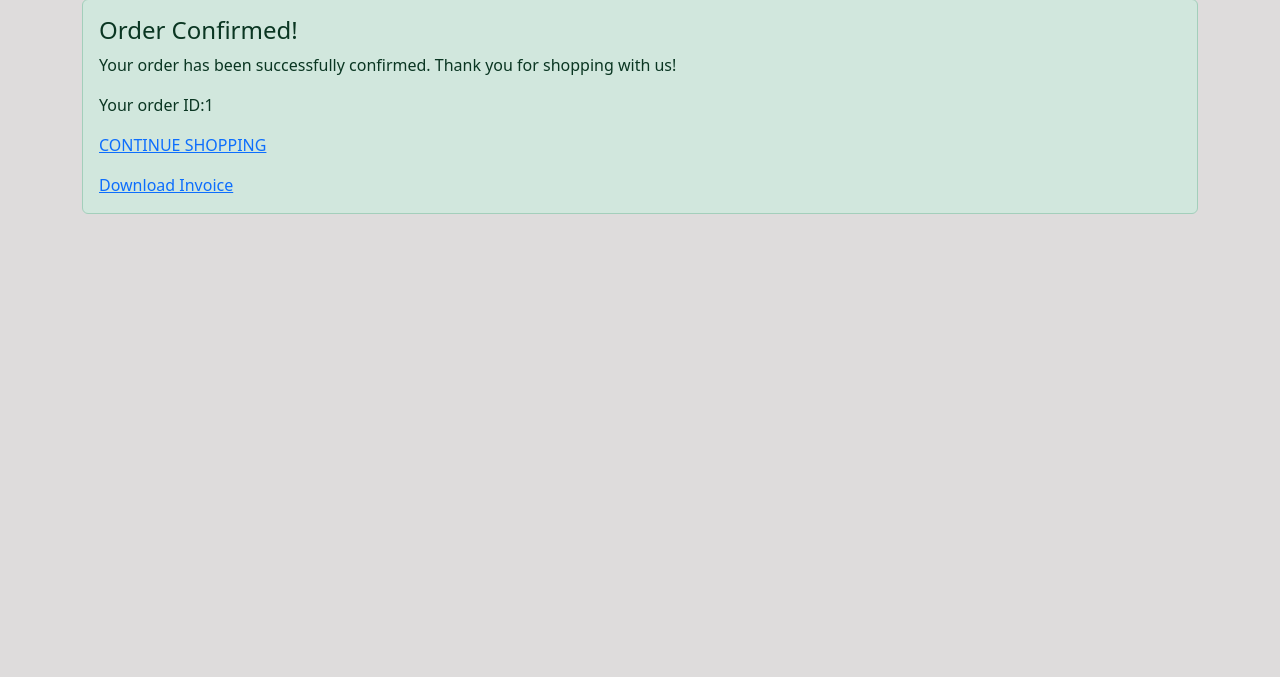
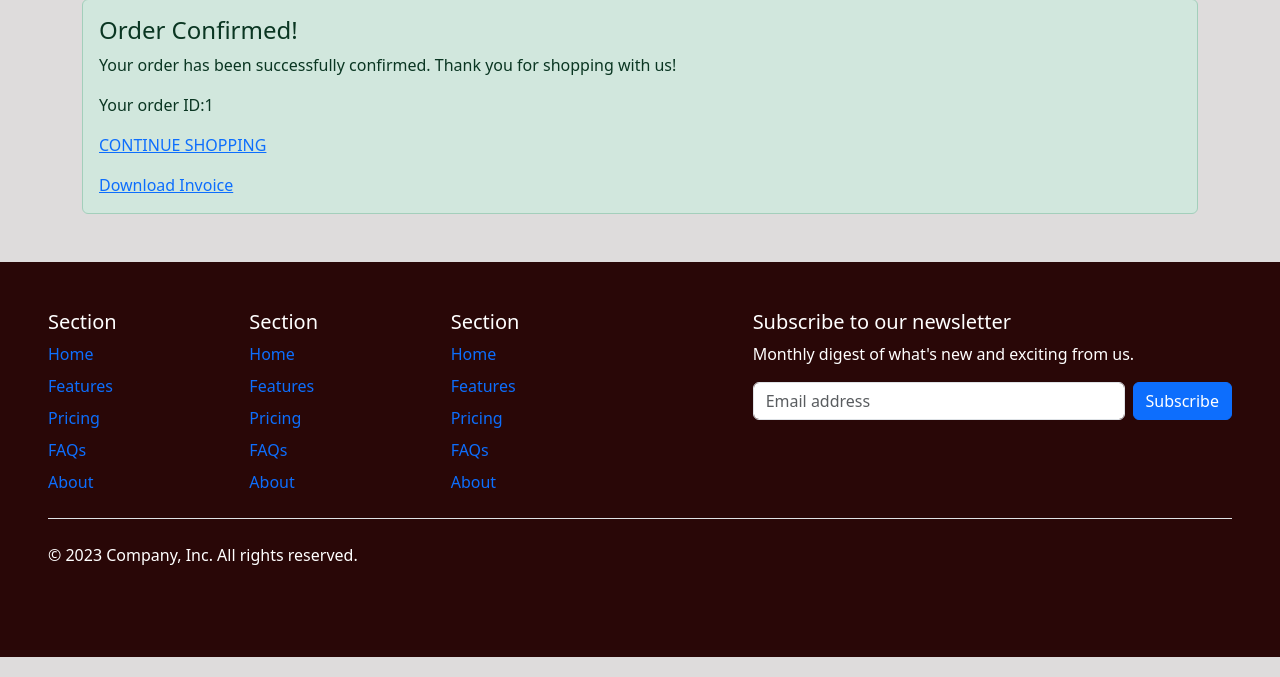
Before and after one commit to gauthamthampi/ecommerce, a Node project: template views/user/orderconfirm.ejs in a window 1280 px wide. Shown: the part 123-800 px from the top of the page. Run offline with Node 20 templates, Linux system fonts and the light colour scheme; the template is opened without the code that fills it: most values are stand-ins (such as "Sample title", 1, 10 or a date in 2020).

Commit message:
Sixth commit

```diff
--- a/views/admin/admindashboard.ejs
+++ b/views/admin/admindashboard.ejs
@@ -109,6 +109,12 @@
 
                             </svg><span class="fs-5 ms-0 my-3 d-none d-sm-inline">
                             COUPON</span>
+                    </a>
+                </li>
+                <li class="nav-item align-self-end">
+                    <a href="/admlogout" class="nav-link">
+                        <span class="fs-5 ms-3 d-none d-sm-inline">
+                            LOGOUT</span>
                     </a>
                 </li>
             </ul>
--- a/views/user/checkout.ejs
+++ b/views/user/checkout.ejs
@@ -310,7 +310,7 @@
                     method: 'POST',
                     data: {
                         selectedAddressIndex: selectedIndex,
-                        totalAmount: <%= cartData.totalPrice %>,
+                        totalAmount: '<%= cartData.totalPrice %>',
                     },
                     success: function (response) {
                         // Response should contain the Razorpay order details
--- a/views/user/orderconfirm.ejs
+++ b/views/user/orderconfirm.ejs
@@ -67,5 +67,63 @@
             <a href="<%= invoiceDownloadUrl %>">Download Invoice</a>
         </div>
     </div>
+
+    <footer class="container-fluid mt-5 text-white p-5 " style="background-color: rgb(41, 7, 7);">
+        <div class="row">
+          <div class="col-6 col-md-2 mb-3">
+            <h5>Section</h5>
+            <ul class="nav flex-column text-white">
+              <li class="nav-item mb-2"><a href="#" class="nav-link p-0">Home</a></li>
+              <li class="nav-item mb-2"><a href="#" class="nav-link p-0">Features</a></li>
+              <li class="nav-item mb-2"><a href="#" class="nav-link p-0">Pricing</a></li>
+              <li class="nav-item mb-2"><a href="#" class="nav-link p-0 ">FAQs</a></li>
+              <li class="nav-item mb-2"><a href="#" class="nav-link p-0">About</a></li>
+            </ul>
+          </div>
+
+          <div class="col-6 col-md-2 mb-3">
+            <h5>Section</h5>
+            <ul class="nav flex-column">
+              <li class="nav-item mb-2"><a href="#" class="nav-link p-0 ">Home</a></li>
+              <li class="nav-item mb-2"><a href="#" class="nav-link p-0 ">Features</a></li>
+              <li class="nav-item mb-2"><a href="#" class="nav-link p-0 ">Pricing</a></li>
+              <li class="nav-item mb-2"><a href="#" class="nav-link p-0 ">FAQs</a></li>
+              <li class="nav-item mb-2"><a href="#" class="nav-link p-0 ">About</a></li>
+            </ul>
+          </div>
+
+          <div class="col-6 col-md-2 mb-3">
+            <h5>Section</h5>
+            <ul class="nav flex-column">
+              <li class="nav-item mb-2"><a href="#" class="nav-link p-0 ">Home</a></li>
+              <li class="nav-item mb-2"><a href="#" class="nav-link p-0 ">Features</a></li>
+              <li class="nav-item mb-2"><a href="#" class="nav-link p-0 ">Pricing</a></li>
+              <li class="nav-item mb-2"><a href="#" class="nav-link p-0 ">FAQs</a></li>
+              <li class="nav-item mb-2"><a href="#" class="nav-link p-0 ">About</a></li>
+            </ul>
+          </div>
+
+          <div class="col-md-5 offset-md-1 mb-3">
+            <form>
+              <h5>Subscribe to our newsletter</h5>
+              <p>Monthly digest of what's new and exciting from us.</p>
+              <div class="d-flex flex-column flex-sm-row w-100 gap-2">
+                <label for="newsletter1" class="visually-hidden">Email address</label>
+                <input id="newsletter1" type="text" class="form-control" placeholder="Email address" fdprocessedid="xn0sb">
+                <button class="btn btn-primary" type="button" fdprocessedid="qtzvz">Subscribe</button>
+              </div>
+            </form>
+          </div>
+        </div>
+
+        <div class="d-flex flex-column flex-sm-row justify-content-between py-4 border-top">
+          <p>© 2023 Company, Inc. All rights reserved.</p>
+          <ul class="list-unstyled d-flex">
+            <li class="ms-3"><a class="link-body-emphasis" href="#"><svg class="bi" width="24" height="24"><use xlink:href="#twitter"></use></svg></a></li>
+            <li class="ms-3"><a class="link-body-emphasis" href="#"><svg class="bi" width="24" height="24"><use xlink:href="#instagram"></use></svg></a></li>
+            <li class="ms-3"><a class="link-body-emphasis" href="#"><svg class="bi" width="24" height="24"><use xlink:href="#facebook"></use></svg></a></li>
+          </ul>
+        </div>
+      </footer>
     </body>
     </html>
--- a/views/user/usercart.ejs
+++ b/views/user/usercart.ejs
@@ -162,9 +162,9 @@
                           <a href="/user/cartcheckout/<%= userCart._id %>"><button class="btn btn-primary" style="width: 100%;">Proceed To Checkout</button></a>
                       </div>
                   </div>
-                  <div class="row p-3 m-1" style="background-color:rgb(203, 200, 200)">
+                  <div class="row p-3 m-1" style="background-color:rgb(226, 226, 226)">
                     <p class="border-bottom">Available Coupons</p>
-                    <% if (coupons & userCart.coupon==="Not applied") { %>
+                    <% if (coupons && coupons.length > 0 && userCart.coupon === "Not applied") { %>
                       <form id="couponForm" method="post" action="/cart/selectcoupon/<%= userCart._id %>">
                           <% coupons.forEach(coupon => { %>
                               <div class="form-check bg-white my-2">
@@ -177,7 +177,7 @@
                           <% }); %>
                           <button type="submit" class="btn btn-success">Apply Coupon</button>
                       </form>
-                  <% } else if(userCart.coupon==="Applied") { %>
+                  <% } else if(userCart.coupon === "Applied") { %>
                       <a href="/removecoupon/<%= userCart._id %>"><button class="btn btn-danger">Remove Coupon</button></a>
                   <% } else { %>
                       <p>No coupons available</p>
```
Also changed, not shown: views/user/productpage.ejs (+8 -6 lines), 1 other file. Lines whose indentation alone changed are shown as unchanged.
